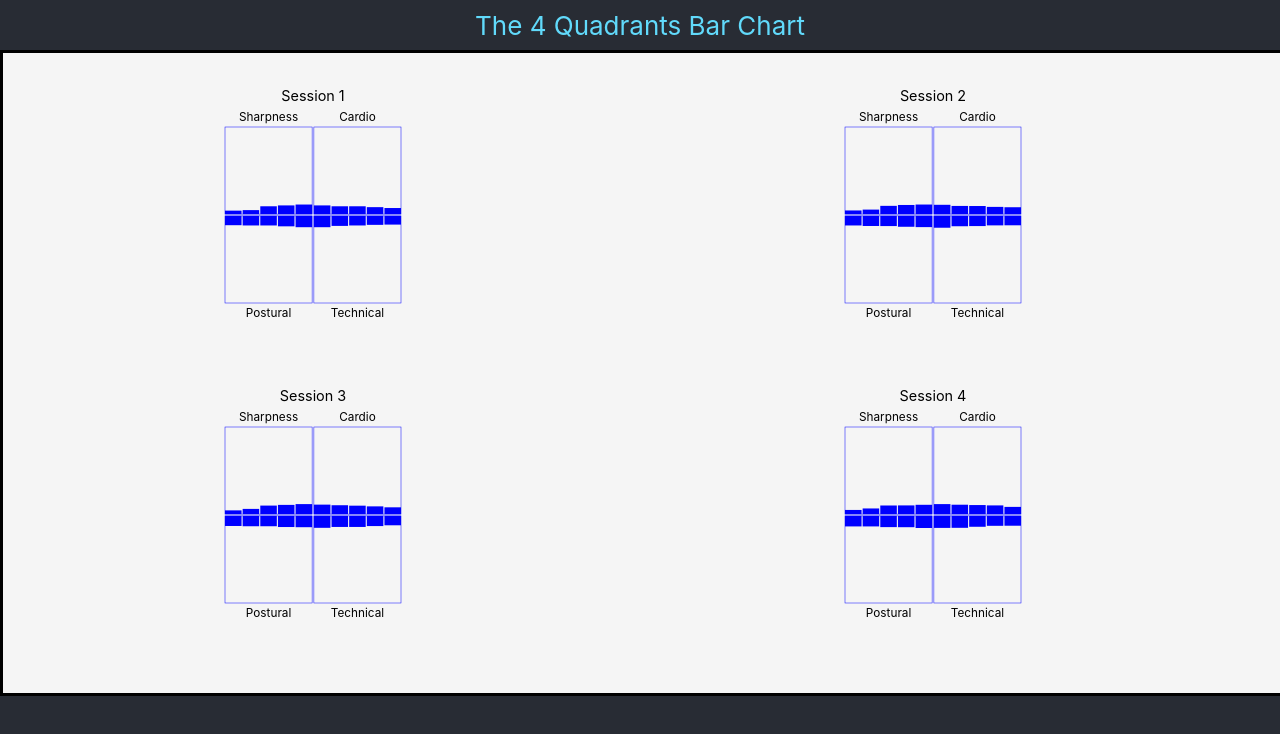
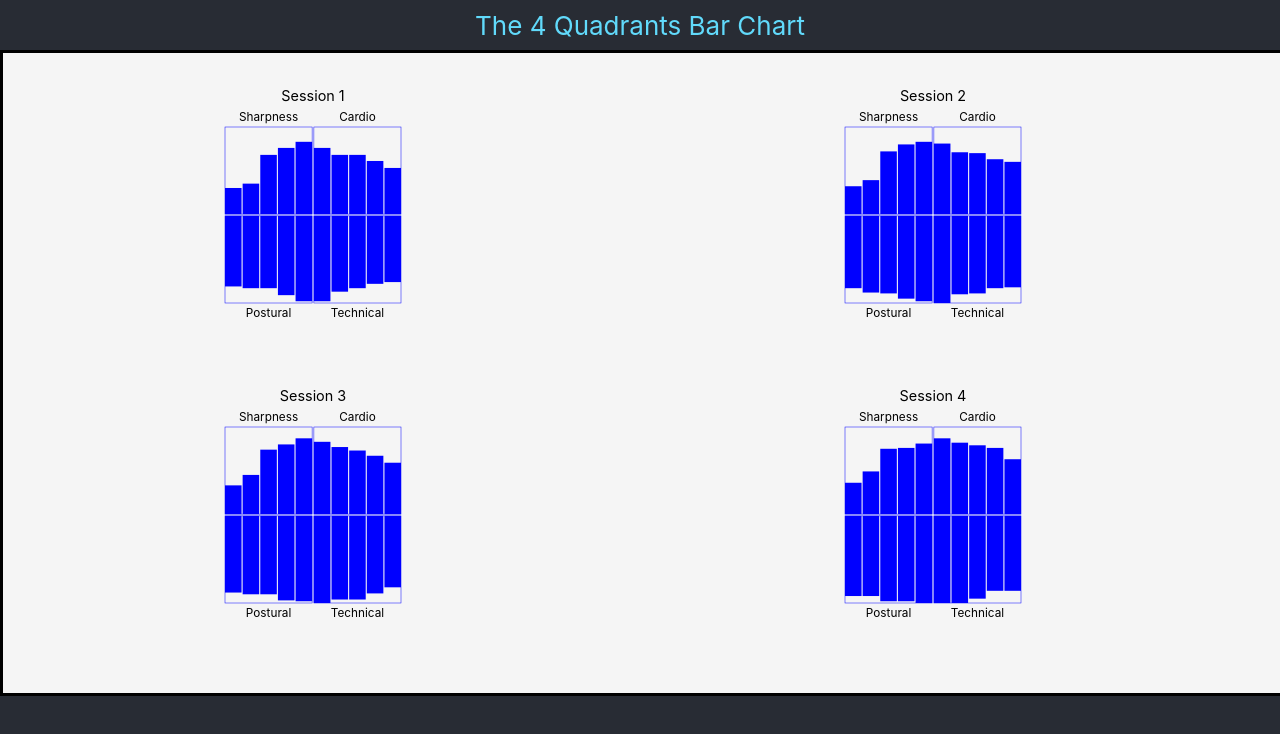
Before and after one commit to petedomokos/The_Quadrants_Bar_Chart, a React (Create React App) app in the folder app/: page / in a window 1280 px wide. Shown: the top 734 px of the page. Built offline with nearby package versions, Linux system fonts and the light colour scheme.

Commit message:
added a toPc calculator into the layout

```diff
--- a/app/src/mock/mockData.js
+++ b/app/src/mock/mockData.js
@@ -65,7 +65,7 @@ export const getRehabData = (nrSessions=20) => {
   return {
     title:"James Stevens Rehabilitation Tracker",
     desc:"Showing journey towards being ready to play/perform. When all charts are filled in 100%, it shows a perfect square which means he is ready.",
-    targetValues:measures.map(m => ({ measureKey:m.key, value:m.postInjuryValue })),
+    targetValues:measures.map(m => ({ key:m.key, value:m.postInjuryValue })),
     chartsData:range(1, nrSessions+1).map(n => createSessionData(n))
   }
 }
@@ -86,7 +86,7 @@ function createQuadrantData(sessionNr, quadrantNr){
     values:measures
       .filter(m => m.categoryKey === quadrantCategory.key)
       .map(m => ({
-        label:m.label,
+        ...m,
         value:valuesForSessionsPostInjury[m.key] ? valuesForSessionsPostInjury[m.key][sessionNr-1] : null
       }))
   }
--- a/app/src/quadrantsBarChart/QuadrantsBarChart.js
+++ b/app/src/quadrantsBarChart/QuadrantsBarChart.js
@@ -94,7 +94,7 @@ const QuadrantsBarChart = ({ data={ chartsData:[] }, settings={} }) => {
       }else{
         //console.log("rows cols",nrRows, nrCols)
         //data
-        const processedChartsData = quadrantsBarChartLayout(data.chartsData, { nrCols });
+        const processedChartsData = quadrantsBarChartLayout(data, { nrCols });
         //console.log("processedData", processedChartsData)
         //settings
         chart
--- a/app/src/quadrantsBarChart/quadrantsBarChartLayout.js
+++ b/app/src/quadrantsBarChart/quadrantsBarChartLayout.js
@@ -1,4 +1,5 @@
 import { sortAscending, sortDescending } from '../helpers/ArrayHelpers';
+import { convertToPC } from '../helpers/dataHelpers';
 
 //note i starts at 0, as does rowNr and colNr
 const calcRowNr = (i, nrCols) => Math.floor(i / nrCols);
@@ -6,17 +7,29 @@ const calcColNr = (i, nrCols) => i % nrCols;
 
 //console.log("10 items in grid of 2 cols", colNr(9, 2), colNr(2,2))
 //@todo rewrite as a proper d3 layout function instead of using settings as a parameter
-export const quadrantsBarChartLayout = (chartsData, settings={}) => {
+export const quadrantsBarChartLayout = (data, settings={}) => {
     //console.log("data....", data)
+    const { targetValues, chartsData } = data;
     const { nrCols } = settings;
     return chartsData.map((chartData,i) => ({
         ...chartData,
-        quadrantsData:chartData.quadrantsData.map((quadrantData, j) => ({
-            key:`quad-${j+1}`,
-            i:j,
-            ...quadrantData,
-            values: j == 0 || j == 2 ? sortAscending(quadrantData.values, v => v.value) : sortDescending(quadrantData.values, v => v.value)
-        })),
+        quadrantsData:chartData.quadrantsData.map((quadrantData, j) => {
+            const unorderedValues = quadrantData
+                .values
+                .map(v => ({
+                    ...v,
+                    rawValue:v.value,
+                    value:convertToPC(0, targetValues.find(t => t.key === v.key).value)(v.value)
+                }));
+
+            console.log("unorderedValues", unorderedValues)
+            return {
+                key:`quad-${j+1}`,
+                i:j,
+                ...quadrantData,
+                values: j == 0 || j == 2 ? sortAscending(unorderedValues, v => v.value) : sortDescending(unorderedValues, v => v.value)
+            }
+        }),
         i,
         rowNr:calcRowNr(i, nrCols),
         colNr:calcColNr(i, nrCols)
```
